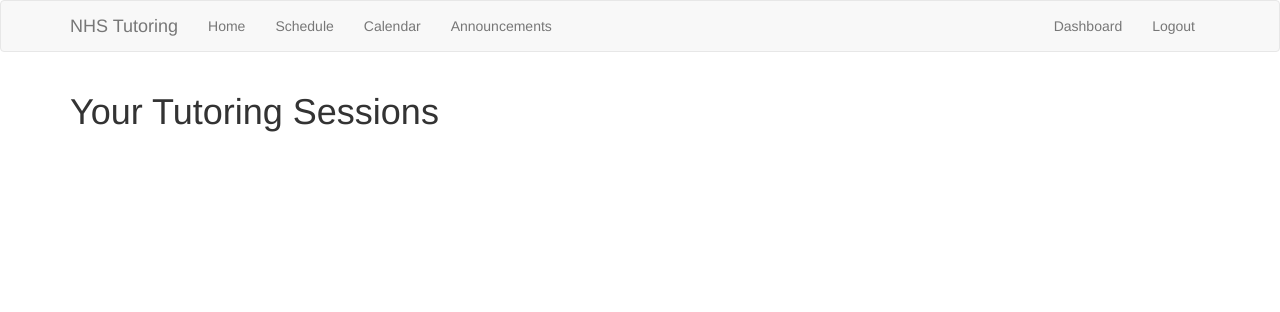
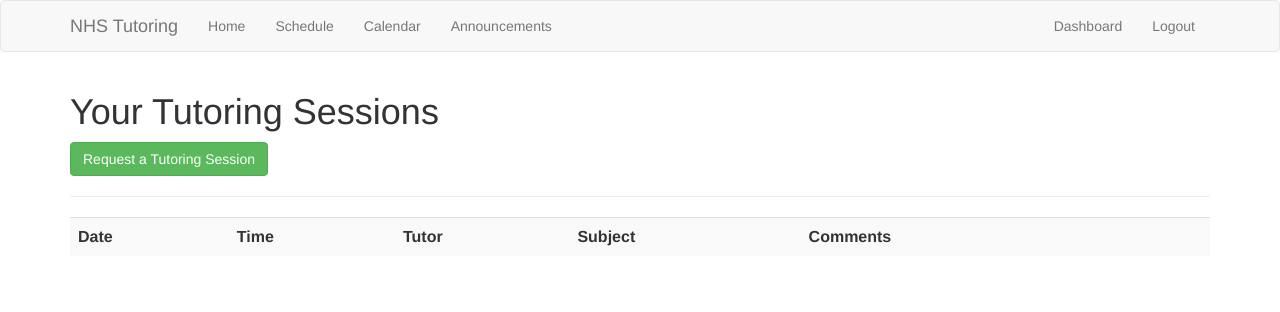
Before and after one commit to ryan570/Scheduler, a Flask app: page /schedulePage in a window 1280 px wide. Shown: the top 312 px of the page. Run offline with Flask 2, Linux system fonts and the light colour scheme; a user stored in the database is signed in; data that the repository does not hold is empty; some libraries are stand-ins or nearby versions.

Commit message:
Add Accept/cancel sessions and table formatting

```diff
--- a/Scheduler/model.py
+++ b/Scheduler/model.py
@@ -74,12 +74,15 @@ class TutoringSession(db.Model):
     tutor = db.Column(db.Integer)
     subject = db.Column(db.String(50))
     comments = db.Column(db.Text)
+    time = db.Column(db.String(20))
 
-    def __init__(self, date, subject, comments, user):
+    def __init__(self, date, subject, comments, user, time):
         self.date = date
         self.subject = subject.title()
         self.comments = comments
         self.user = user
+        self.time = time
 
-    def setTutor(self, tutor):
-        self.tutor = tutor
+    def student_name(self):
+        student = User.query.filter_by(id=self.user).first()
+        return student.firstname + ' ' + student.lastname
--- a/Scheduler/schedule.py
+++ b/Scheduler/schedule.py
@@ -14,8 +14,8 @@ import os
 
 schedule = Blueprint('schedule', __name__, template_folder='templates')
 
-def create_session(date, subject, comments, user):
-    newSession = TutoringSession(date, subject, comments, user)
+def create_session(date, subject, comments, user, time):
+    newSession = TutoringSession(date, subject, comments, user, time)
     db.session.add(newSession)
     db.session.commit()
     return newSession
@@ -25,21 +25,59 @@ def delete_session(id):
     db.session.delete(tutorSession)
     db.session.commit()
 
+def format_time(time):
+    if int(time[:2]) > 12:
+        h = int(time[:2]) - 12
+        ending = ' p.m.'
+        formattedTime = str(h) + time[2:] + ending
+    else :
+        formattedTime = time + ' a.m.'
+    return formattedTime
+
+def format_date(date):
+    m = date[5:7]
+    d = date[8:10]
+    y = date[:4]
+    return m + '-' + d + '-' + y
+
 @schedule.route('/schedulePage')
 @login_required
 def schedulePage():
-    sessions = TutoringSession.query.filter_by(user=current_user.get_id()).all()
-    return render_template('schedule.html', sessions=sessions)
+    if current_user.is_tutor():
+        availableSessions = TutoringSession.query.filter_by(tutor=None).all()
+        tutoringSessions = TutoringSession.query.filter_by(tutor=current_user.get_id()).all()
+        return render_template('tutor_schedule.html', availableSessions=availableSessions, tutoringSessions=tutoringSessions)
+    else:
+        sessions = TutoringSession.query.filter_by(user=current_user.get_id()).all()
+        return render_template('schedule.html', sessions=sessions)
 
 @schedule.route('/add_session', methods=['POST', 'GET'])
 @login_required
 def addSession():
     form = EventForm(request.form)
     if form.validate_on_submit():
-        create_session(request.form['datefield'], form.subject.data, form.comments.data, current_user.get_id())
+        formattedTime = format_time(request.form['timefield'])
+        formattedDate = format_date(request.form['datefield'])
+        create_session(formattedDate, form.subject.data, form.comments.data, current_user.get_id(), formattedTime)
         flash('Session Requested!', 'success')
         return redirect(url_for('schedule.schedulePage'))
     return render_template('add_session.html', form=form)
+
+@schedule.route('/accept_session/<id>/', methods=['POST', 'GET'])
+@login_required
+def accept_session(id):
+    tutorSession = TutoringSession.query.filter_by(id=id).first()
+    tutorSession.tutor = current_user.get_id()
+    db.session.commit()
+    return redirect(url_for('schedule.schedulePage'))
+
+@schedule.route('/cancel_session/<id>/')
+@login_required
+def cancel_session(id):
+    tutorSession = TutoringSession.query.filter_by(id=id).first()
+    tutorSession.tutor = None
+    db.session.commit()
+    return redirect(url_for('schedule.schedulePage'))
 
 @schedule.route('/edit_session/<id>', methods=['POST', 'GET'])
 @login_required
@@ -50,13 +88,13 @@ def editSession(id):
     date = tutorSession.date
     if form.validate_on_submit():
         delete_session(id)
-        date = request.form['datefield']
         subject = request.form['subject']
         comment = request.form['comments']
-        create_session(date, subject, comment, current_user.get_id())
+        formattedTime = format_time(request.form['timefield'])
+        formattedDate = format_date(request.form['datefield'])
+        create_session(formattedDate, subject, comment, current_user.get_id(), formattedTime)
         flash ('Session Edited!', 'success')
         return redirect(url_for('schedule.schedulePage'))
-    flash(form.errors)
     return render_template('edit_session.html', form=form, date=date)
 
 @schedule.route('/delete_session/<id>/')
--- a/Scheduler/templates/announcements.html
+++ b/Scheduler/templates/announcements.html
@@ -3,7 +3,7 @@
 {% block body %}
     <h1>Announcements</h1>
     <hr>
-    <table class="table table-striped">
+    <table class="table table-striped table-hover">
         <tr>
             <th>Title</th>
             <th>Author</th>
--- a/Scheduler/templates/dashboard.html
+++ b/Scheduler/templates/dashboard.html
@@ -4,7 +4,7 @@
     <h1>Dashboard <small>Welcome {{session.username}}</small></h1>
     <a class="btn btn-success" href="/add_announcement">Create Announcement</a>
     <hr>
-    <table class="table table-striped">
+    <table class="table table-striped table-hover">
         <tr>
             <th>ID</th>
             <th>Title</th>
--- a/Scheduler/templates/schedule.html
+++ b/Scheduler/templates/schedule.html
@@ -1,32 +1,24 @@
 {% extends 'layout.html' %}
 
 {% block body %}
-    <h1>Your Tutoring Sessions</h1>
-    <table class="table table-striped">
 
-        {% if current_user.is_tutor() %}
-        <tr>
-            <th>Date</th>
-            <th>Student</th>
-            <th>Subject</th>
-            <th>Comments</th>
-            <th></th>
-            <th></th>
-        </tr>
-        {% else %}
-            {% for tutoringSession in sessions %}
-            <a class="btn btn-success" href="/add_session">Request a Tutoring Session</a>
+    <table class="table table-striped table-hover">
+        <h1>Your Tutoring Sessions</h1>
+        <a class="btn btn-success" href="/add_session">Request a Tutoring Session</a>
             <hr>
             <tr>
                 <th>Date</th>
+                <th>Time</th>
                 <th>Tutor</th>
                 <th>Subject</th>
                 <th>Comments</th>
                 <th></th>
                 <th></th>
             </tr>
+            {% for tutoringSession in sessions %}
             <tr>
                 <td>{{tutoringSession.date}}</td>
+                <td>{{tutoringSession.time}}</td>
                 <td>{{tutoringSession.tutor}}</td>
                 <td>{{tutoringSession.subject}}</td>
                 <td>{{tutoringSession.comments}}</td>
@@ -34,6 +26,5 @@
                 <td><a href="delete_session/{{tutoringSession.id}}" class="btn btn-danger pull-right">Delete</a></td>
             </tr>
             {% endfor %}
-        {% endif %}
     </table>
 {% endblock %}
```
Also changed, not shown: Scheduler/templates/edit_session.html (+10 -1 lines), Scheduler/templates/tutor_schedule.html (added, +50 -0 lines).
